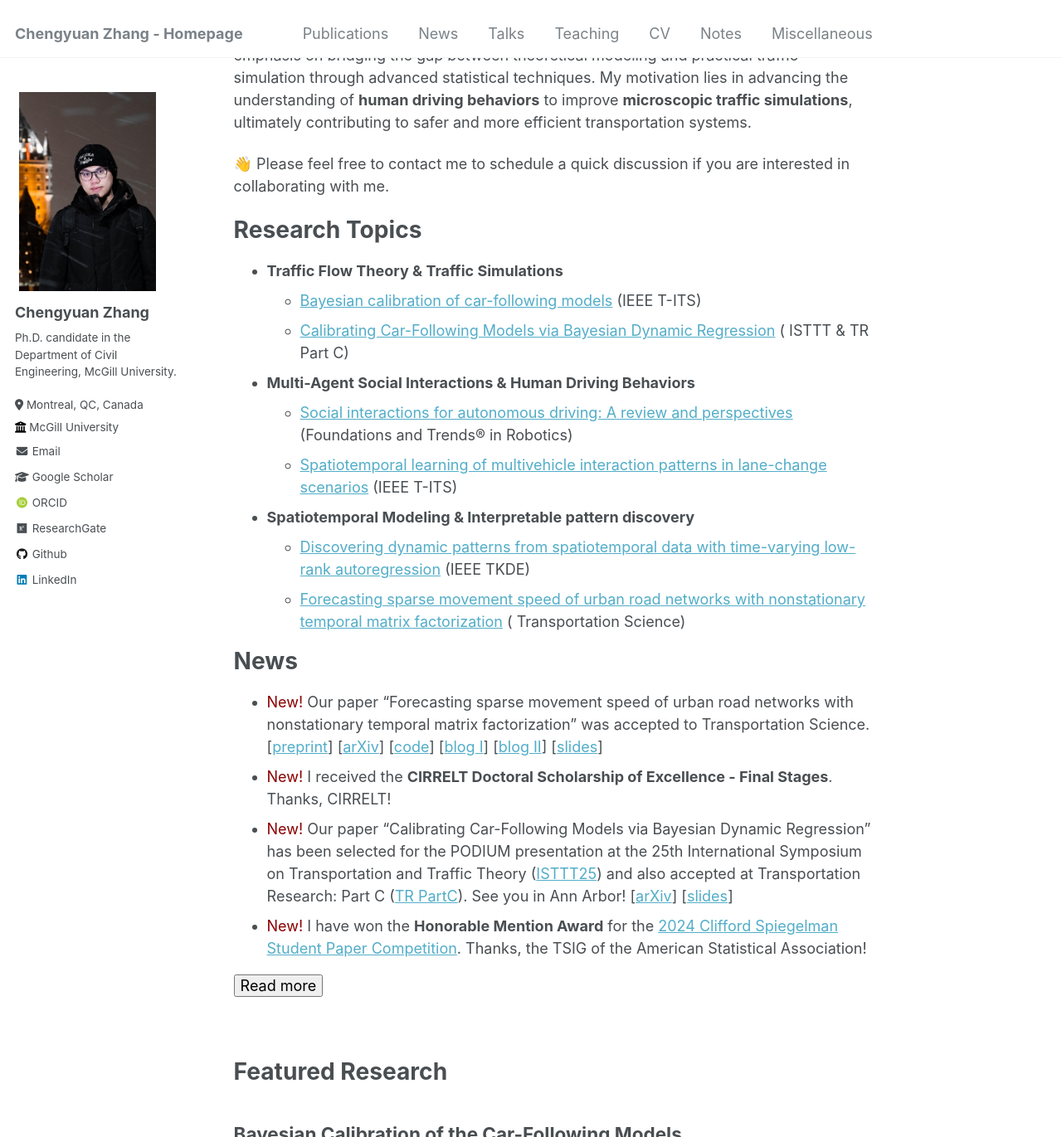
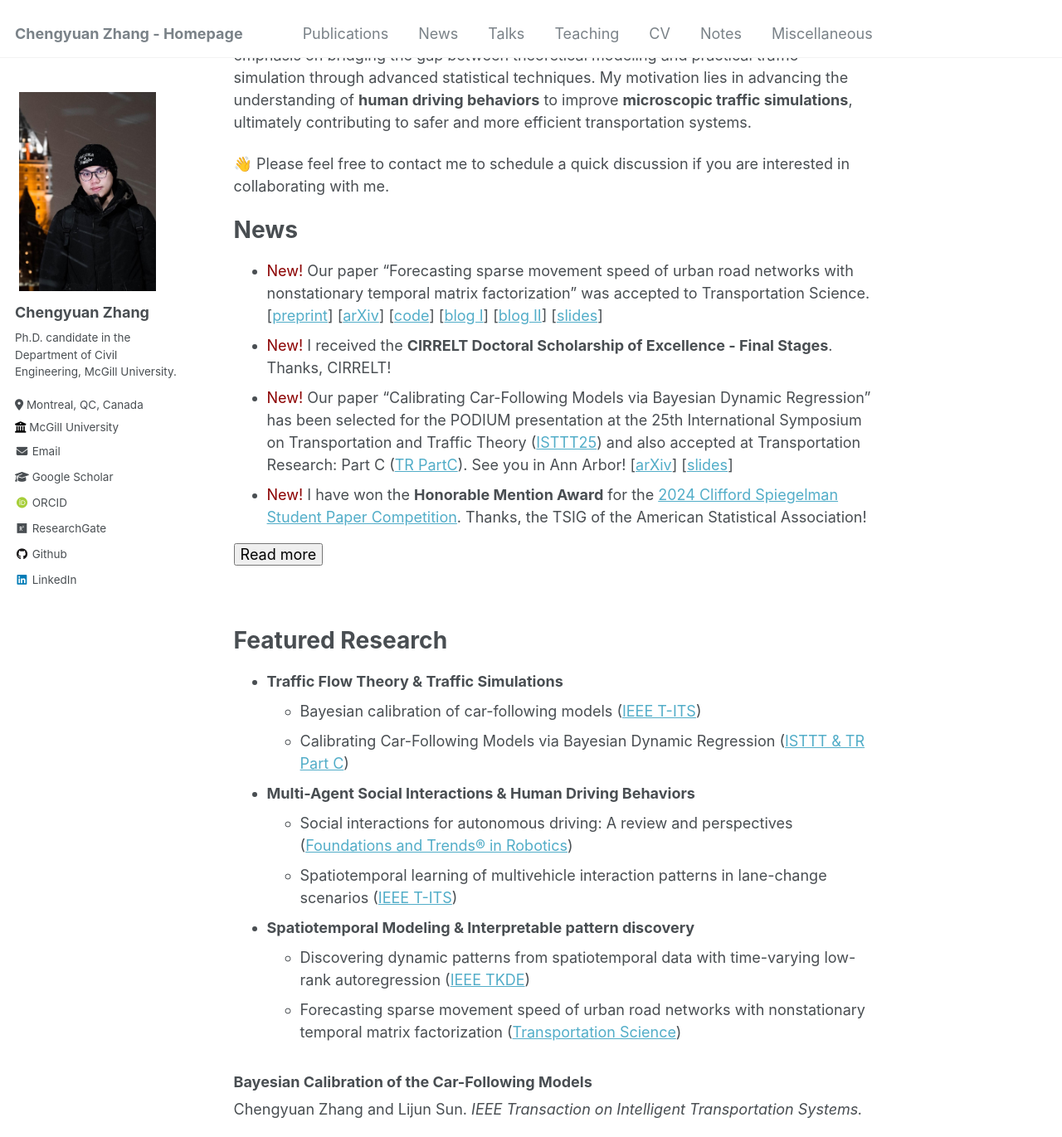
Before and after one commit to Chengyuan-Zhang/chengyuan-zhang.github.io, a Jekyll site: the page built from _pages/about.md, in a window 1280 px wide and 1400 px high, scrolled down 308 px, cut to the strip 0-1371 px from the top of the window. Shown: the whole strip at 83% size. Built offline with Jekyll 4.4.1, drawn with Linux system fonts in a browser that asks for light colours; some web fonts are replaced; comment, search, counter and statistics services are not loaded; some of the changed lines change nothing that is shown.

Commit message:
update typesetting

```diff
--- a/_pages/about.md
+++ b/_pages/about.md
@@ -23,20 +23,6 @@ contributing to safer and more efficient transportation systems.
 
 👋 Please feel free to contact me to schedule a quick discussion if you are interested in collaborating with me.
 
-Research Topics
-=====
-
-- **Traffic Flow Theory & Traffic Simulations**
-    - [Bayesian calibration of car-following models](https://ieeexplore.ieee.org/document/10415310) (IEEE T-ITS)
-    - [Calibrating Car-Following Models via Bayesian Dynamic Regression](https://authors.elsevier.com/sd/article/S0968-090X(24)00240-7) (
-      ISTTT & TR Part C)
-- **Multi-Agent Social Interactions & Human Driving Behaviors**
-    - [Social interactions for autonomous driving: A review and perspectives](https://www.nowpublishers.com/article/Details/ROB-078) (Foundations and Trends® in Robotics)
-    - [Spatiotemporal learning of multivehicle interaction patterns in lane-change scenarios](https://ieeexplore.ieee.org/abstract/document/9357407) (IEEE T-ITS)
-- **Spatiotemporal Modeling & Interpretable pattern discovery**
-    - [Discovering dynamic patterns from spatiotemporal data with time-varying low-rank autoregression](https://ieeexplore.ieee.org/document/10177995) (IEEE TKDE)
-    - [Forecasting sparse movement speed of urban road networks with nonstationary temporal matrix factorization]((https://xinychen.github.io/papers/notmf.pdf)) (
-      Transportation Science)
 
 News
 =====
@@ -53,7 +39,22 @@ News
 Featured Research
 ======
 
-## Bayesian Calibration of the Car-Following Models
+- **Traffic Flow Theory & Traffic Simulations**
+  - Bayesian calibration of car-following models ([IEEE T-ITS](https://ieeexplore.ieee.org/document/10415310))
+  - Calibrating Car-Following Models via Bayesian Dynamic
+    Regression ([ISTTT & TR Part C](https://authors.elsevier.com/sd/article/S0968-090X(24)00240-7))
+- **Multi-Agent Social Interactions & Human Driving Behaviors**
+  - Social interactions for autonomous driving: A review and
+    perspectives ([Foundations and Trends® in Robotics](https://www.nowpublishers.com/article/Details/ROB-078))
+  - Spatiotemporal learning of multivehicle interaction patterns in lane-change
+    scenarios ([IEEE T-ITS](https://ieeexplore.ieee.org/abstract/document/9357407))
+- **Spatiotemporal Modeling & Interpretable pattern discovery**
+  - Discovering dynamic patterns from spatiotemporal data with time-varying low-rank
+    autoregression ([IEEE TKDE](https://ieeexplore.ieee.org/document/10177995))
+  - Forecasting sparse movement speed of urban road networks with nonstationary temporal matrix
+    factorization ([Transportation Science](https://xinychen.github.io/papers/notmf.pdf))
+
+### Bayesian Calibration of the Car-Following Models
 
 Chengyuan Zhang and Lijun Sun. *IEEE Transaction on Intelligent Transportation Systems.*
 
@@ -84,7 +85,7 @@ modeling and simulating the human driver’s car-following behaviors.
 
 <br/>
 
-## Spatiotemporal Learning of Multivehicle Interaction Patterns in Lane-Change Scenarios
+### Spatiotemporal Learning of Multivehicle Interaction Patterns in Lane-Change Scenarios
 
 Chengyuan Zhang, Jiacheng Zhu, Wenshuo Wang, and Junqiang Xi. *IEEE Transaction on Intelligent Transportation Systems.*
 
@@ -126,7 +127,7 @@ multi-agent interactions, such as vehicle-pedestrian interactions.
 
 <br/>
 
-## Social Interactions for Autonomous Driving: A Review and Perspective
+### Social Interactions for Autonomous Driving: A Review and Perspective
 
 Wenshuo Wang, Letian Wang, Chengyuan Zhang, Changliu Liu, and Lijun Sun. *Foundations and Trends in Robotics*.
 
@@ -160,7 +161,7 @@ We also highlight some new directions, critical challenges, and opening question
 
 <br/>
 
-## An Efficient Parking Solution: A Cam-Linkage Double-Parallelogram Mechanism Based 1-Degrees of Freedom Stack Parking System
+### An Efficient Parking Solution: A Cam-Linkage Double-Parallelogram Mechanism Based 1-Degrees of Freedom Stack Parking System
 
 Chengyuan Zhang, Xiaomin Zhang, Hongyun Ye, Ming Wei, and Xianxiong Ning. *ASME Journal of Mechanisms and Robotics*.
 
```
